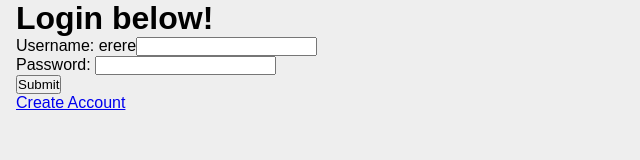
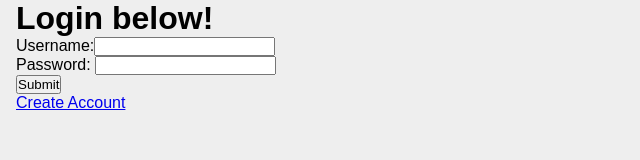
Before and after one commit to jgrey2550/typle2, a React (Create React App) app in the folder frontend/: page /login in a window 1280 px wide. Shown: the top 160 px of the page, without its empty margins (0-640 px from the left). Built offline with nearby package versions, Linux system fonts and the light colour scheme.

Commit message:
Update login.jsx
undo test

```diff
--- a/frontend/src/components/login.jsx
+++ b/frontend/src/components/login.jsx
@@ -54,7 +54,7 @@ function Login() {
         <h1>Login below!</h1>
         <form onSubmit={onSubmit}>
                 <div>
-                    <label>Username: erere</label>
+                    <label>Username:</label>
                     <input
                         type="text"
                         required
```
